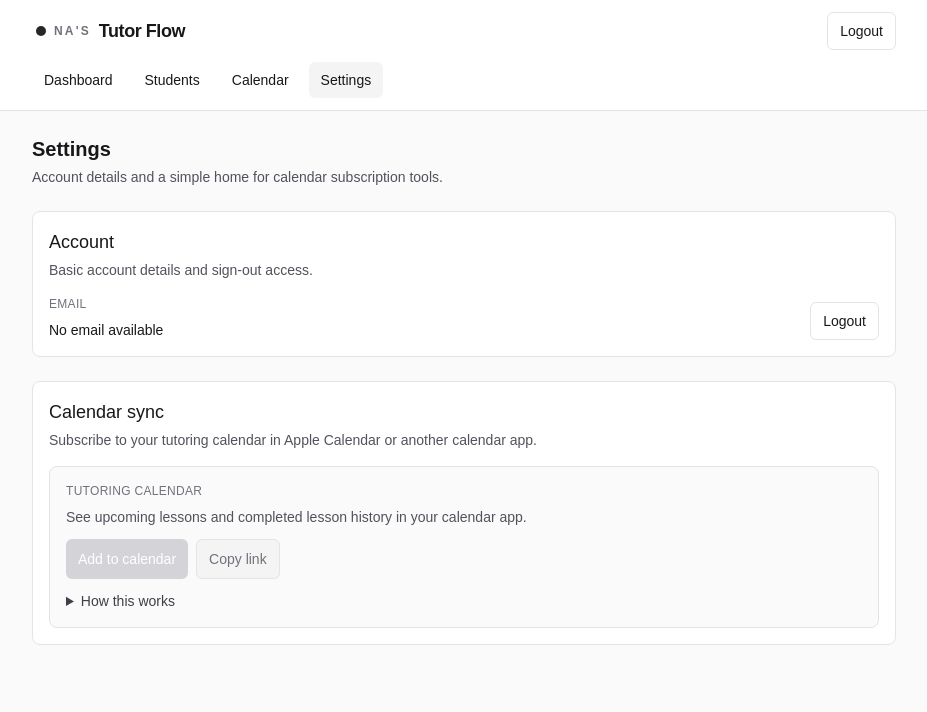
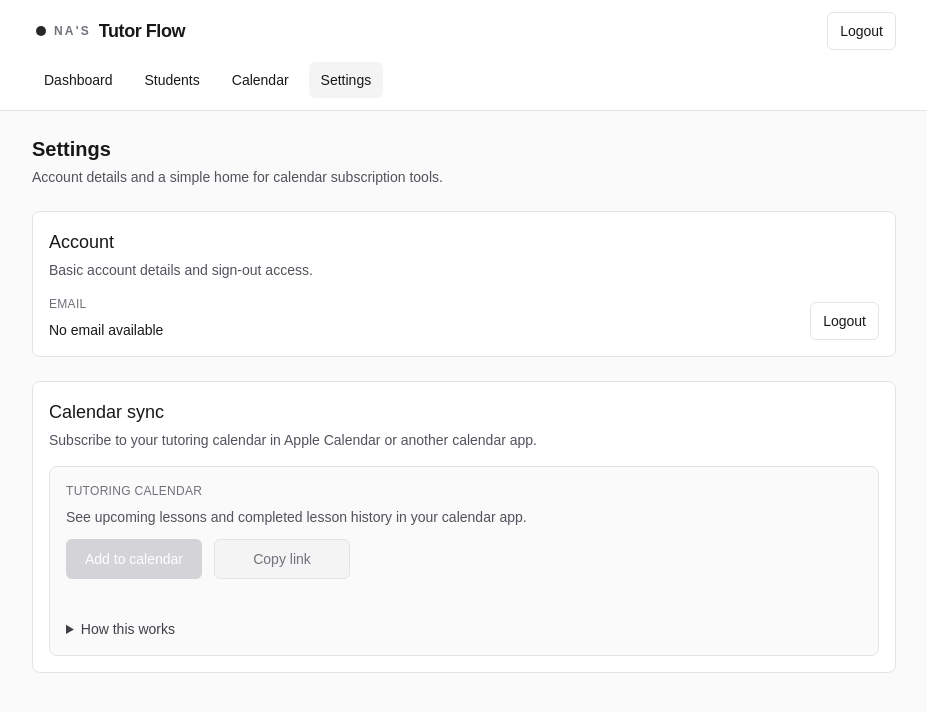
Before and after one commit to p8bvbwqfrs-collab/na-tutor-flow, a Next.js app: page /app/settings in a window 1280 px wide. Shown: the top 712 px of the page, without its empty margins (176-1103 px from the left). Built offline with nearby package versions, Linux system fonts and the light colour scheme; no server answers.

Commit message:
Refine calendar sync to one combined feed2

```diff
--- a/src/app/(authed)/app/settings/components/copy-feed-link-button.tsx
+++ b/src/app/(authed)/app/settings/components/copy-feed-link-button.tsx
@@ -33,17 +33,19 @@ export function CopyFeedLinkButton({
   }
 
   return (
-    <div className="space-y-2">
+    <div className="flex min-w-[8.5rem] flex-col">
       <button
         type="button"
         onClick={onCopy}
         disabled={unavailable}
-        className="inline-flex min-h-10 items-center justify-center rounded-md border border-zinc-200 bg-white px-3 py-2 text-sm font-medium text-zinc-900 transition-colors hover:bg-zinc-50 focus-visible:outline-none focus-visible:ring-2 focus-visible:ring-blue-600 focus-visible:ring-offset-2 disabled:cursor-not-allowed disabled:bg-zinc-100 disabled:text-zinc-500"
+        className="inline-flex min-h-10 w-full items-center justify-center rounded-md border border-zinc-200 bg-white px-3 py-2 text-sm font-medium text-zinc-900 transition-colors hover:bg-zinc-50 focus-visible:outline-none focus-visible:ring-2 focus-visible:ring-blue-600 focus-visible:ring-offset-2 disabled:cursor-not-allowed disabled:bg-zinc-100 disabled:text-zinc-500"
       >
         {label}
       </button>
-      {copied ? <p className="text-sm text-emerald-700">Copied.</p> : null}
-      {error ? <p role="alert" className="text-sm text-rose-700">{error}</p> : null}
+      <div className="mt-2 h-5">
+        {copied ? <p className="text-sm text-emerald-700">Copied.</p> : null}
+        {error ? <p role="alert" className="text-sm text-rose-700">{error}</p> : null}
+      </div>
     </div>
   );
 }
--- a/src/app/(authed)/app/settings/page.tsx
+++ b/src/app/(authed)/app/settings/page.tsx
@@ -64,10 +64,10 @@ export default async function SettingsPage() {
               <p className="mt-2 text-sm text-zinc-600">
                 See upcoming lessons and completed lesson history in your calendar app.
               </p>
-              <div className="mt-3 flex flex-col gap-2 sm:flex-row sm:flex-wrap">
+              <div className="mt-3 flex flex-col gap-2 sm:flex-row sm:items-start sm:gap-3">
                 <a
                   href={feedsAvailable ? addToCalendarUrl : "#"}
-                  className="inline-flex min-h-10 items-center justify-center rounded-md bg-zinc-800 px-3 py-2 text-sm font-medium text-white transition-colors hover:bg-zinc-700 focus-visible:outline-none focus-visible:ring-2 focus-visible:ring-blue-600 focus-visible:ring-offset-2 aria-disabled:pointer-events-none aria-disabled:cursor-not-allowed aria-disabled:bg-zinc-300"
+                  className="inline-flex min-h-10 min-w-[8.5rem] items-center justify-center rounded-md bg-zinc-800 px-3 py-2 text-sm font-medium text-white transition-colors hover:bg-zinc-700 focus-visible:outline-none focus-visible:ring-2 focus-visible:ring-blue-600 focus-visible:ring-offset-2 aria-disabled:pointer-events-none aria-disabled:cursor-not-allowed aria-disabled:bg-zinc-300"
                   aria-disabled={!feedsAvailable}
                 >
                   Add to calendar
```
